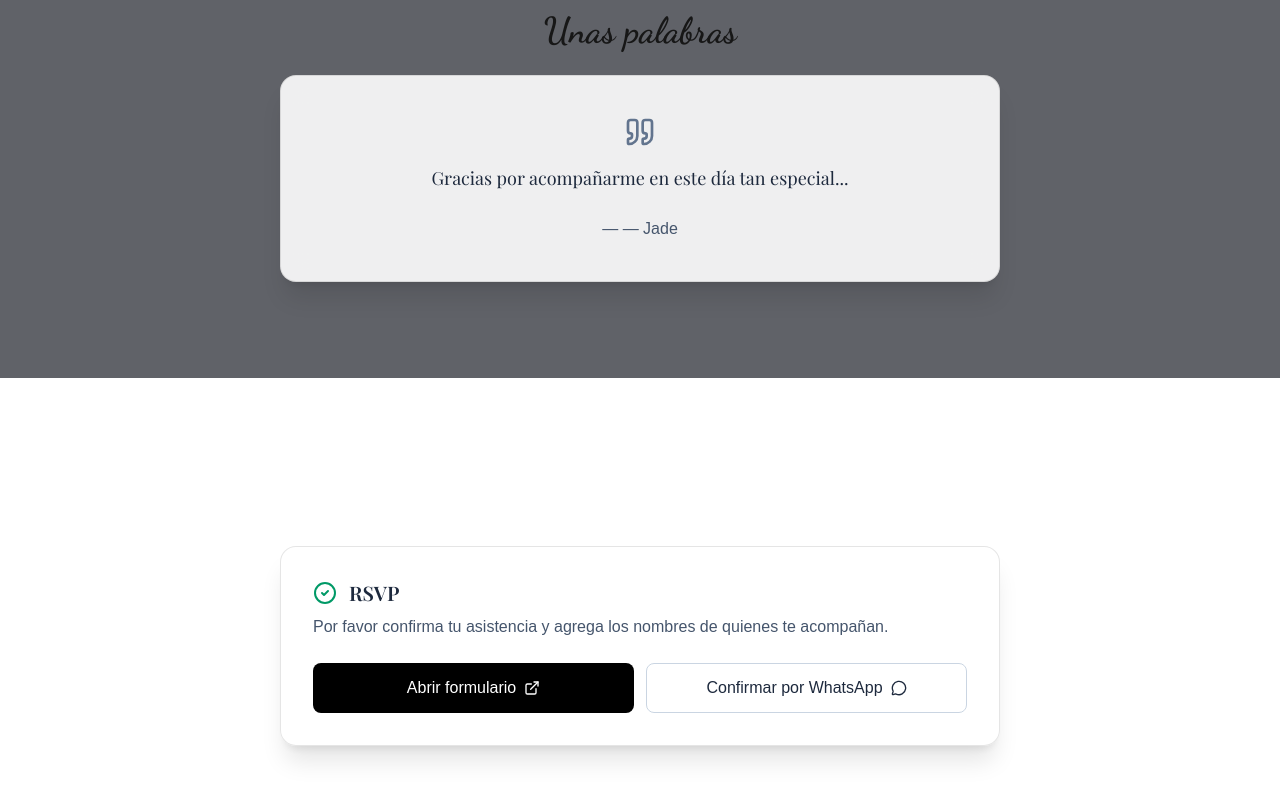
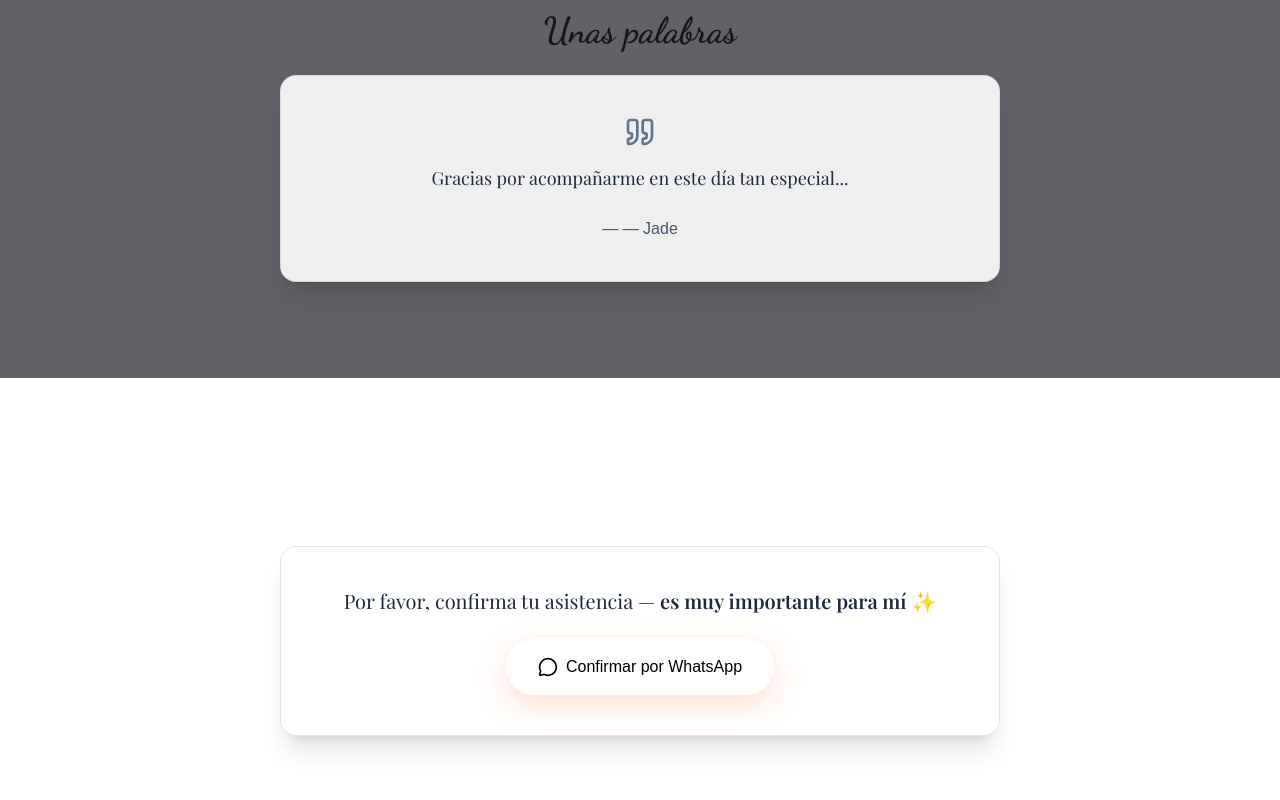
Before and after one commit to OmarAguilar43/Invitation-V1, a Next.js app: page / in a window 1280 px wide. Shown: the part 2384-3184 px from the top of the page. Built offline with nearby package versions, Linux system fonts and the light colour scheme.

Commit message:
whatsApp link and carrusle changes

```diff
--- a/app/components/RsvpSection.tsx
+++ b/app/components/RsvpSection.tsx
@@ -1,86 +1,53 @@
-// app/components/RsvpSection.tsx
-import { CheckCircle2, ExternalLink, MessageCircle } from "lucide-react";
+"use client";
+
+// ❌ ya no importes Link
+// import Link from "next/link";
+import { MessageCircle } from "lucide-react";
 import { Playfair_Display, Dancing_Script } from "next/font/google";
 
 const playfair = Playfair_Display({ subsets: ["latin"], weight: ["500","700"] });
 const script   = Dancing_Script({ subsets: ["latin"], weight: ["700"] });
 
-type Props = {
-  googleFormUrl: string;
-  whatsappLink?: string;
-  docsTemplateUrl?: string;
-  note?: string;
-};
+export default function RsvpCard() {
+  // ⬇️ Pega aquí tu link COMPLETO (con https://)
+  // Ejemplo:
+  // const WHATSAPP_LINK = "https://wa.me/52XXXXXXXXXX?text=Hola,%20confirmo...";
+  const WHATSAPP_LINK = "wa.link/1vcibu";
 
-export default function RsvpSection({
-  googleFormUrl,
-  whatsappLink,
-  docsTemplateUrl,
-  note = "Por favor confirma tu asistencia y agrega los nombres de quienes te acompañan.",
-}: Props) {
+  // autoprefix por si te olvidas del https (opcional, te ayuda)
+  const href = WHATSAPP_LINK.startsWith("http") ? WHATSAPP_LINK : `https://${WHATSAPP_LINK}`;
+
   return (
-    <section id="rsvp" className="relative bg-[var(--bg)] py-16 sm:py-24">
-      {/* separadores de sección */}
+    <section id="rsvp" className="relative bg-[var(--bg)] py-16 sm:py-24 scroll-mt-24">
       <div className="absolute inset-x-0 top-0 h-px bg-gradient-to-r from-transparent via-white/20 to-transparent" />
       <div className="absolute inset-x-0 bottom-0 h-px bg-gradient-to-r from-transparent via-white/20 to-transparent" />
 
       <div className="relative mx-auto max-w-3xl px-6">
-        {/* título con líneas */}
         <div className="mb-8 flex items-center justify-center gap-3">
           <span className="h-px w-16 sm:w-32 bg-white/40" />
-          <div className={`${script.className} text-3xl sm:text-4xl text-white/90`}>Confirmación</div>
+          <h2 className={`${script.className} text-3xl sm:text-4xl text-white/90`}>Confirmación</h2>
           <span className="h-px w-16 sm:w-32 bg-white/40" />
         </div>
 
-        {/* tarjeta clara */}
-        <div className="rounded-2xl bg-white/90 text-slate-800 border border-black/10 shadow-xl backdrop-blur-sm">
-          <div className="p-6 sm:p-8">
-            <div className="flex items-center gap-3">
-              <CheckCircle2 className="w-6 h-6 text-emerald-600" />
-              <h3 className={`${playfair.className} text-xl font-semibold`}>RSVP</h3>
-            </div>
+        <div className="rounded-2xl bg-white/90 text-slate-800 border border-black/10 shadow-xl backdrop-blur-sm p-8 sm:p-10 text-center">
+          <p className={`${playfair.className} text-lg sm:text-xl`}>
+            Por favor, confirma tu asistencia — <span className="font-semibold">es muy importante para mí</span> ✨
+          </p>
 
-            <p className="mt-2 text-slate-600">{note}</p>
-
-            <div className="mt-6 grid gap-3 sm:grid-cols-2">
-              <a
-                href={googleFormUrl}
-                target="_blank"
-                className="inline-flex items-center justify-center gap-2 rounded-lg px-5 py-3 bg-black text-white hover:opacity-90"
-              >
-                Abrir formulario
-                <ExternalLink className="w-4 h-4" />
-              </a>
-
-              {whatsappLink && (
-                <a
-                  href={whatsappLink}
-                  target="_blank"
-                  className="inline-flex items-center justify-center gap-2 rounded-lg px-5 py-3 border border-slate-300 hover:bg-slate-50"
-                >
-                  Confirmar por WhatsApp
-                  <MessageCircle className="w-4 h-4" />
-                </a>
-              )}
-            </div>
-
-            {docsTemplateUrl && (
-              <div className="mt-4 text-center">
-                <a
-                  href={docsTemplateUrl}
-                  target="_blank"
-                  className="text-sm underline underline-offset-4 text-slate-600 hover:text-slate-800"
-                >
-                  Abrir Google Docs (extra)
-                </a>
-              </div>
-            )}
+          <div className="mt-6">
+            <a
+              href={href}
+              target="_blank"
+              rel="noopener noreferrer"
+              className="inline-flex items-center gap-2 rounded-full px-8 py-4 font-medium
+                         bg-[var(--secundary)] text-black hover:opacity-90 hover:-translate-y-0.5
+                         transition shadow-[0_10px_30px_rgba(255,127,64,.25)]"
+            >
+              <MessageCircle className="w-5 h-5" />
+              Confirmar por WhatsApp
+            </a>
           </div>
         </div>
-
-        <p className="mt-4 text-center text-xs text-white/60">
-          Las respuestas se guardan automáticamente en Google Sheets.
-        </p>
       </div>
     </section>
   );
```
